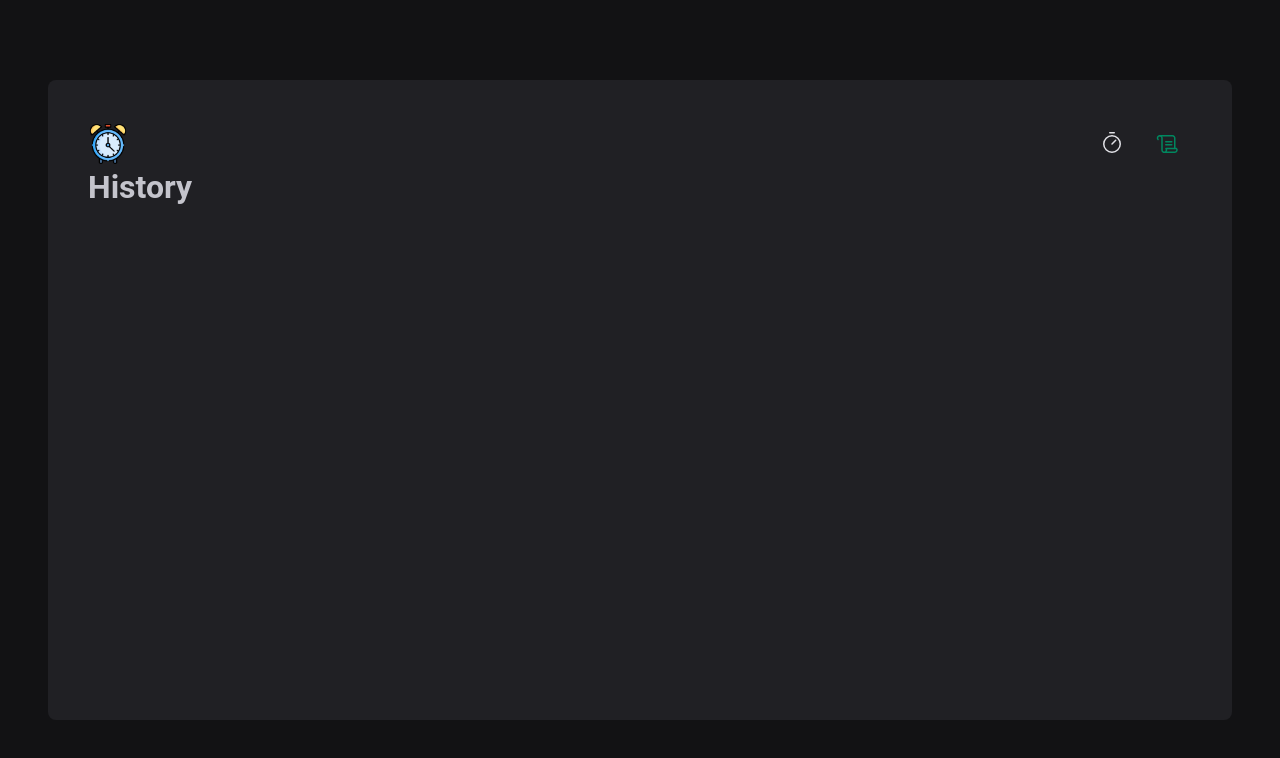
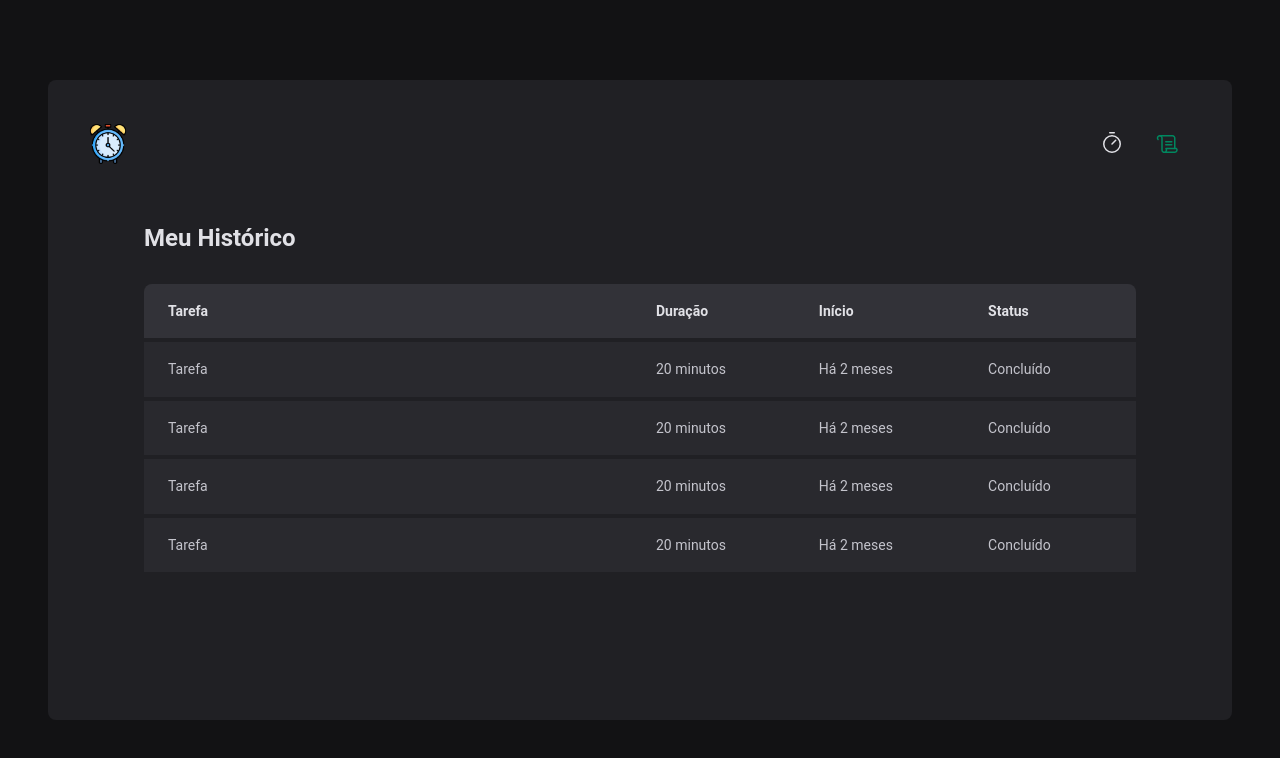
Before and after one commit to Bokinhass/comodoro-project, a React (Vite) app: page /history in a window 1280 px wide. Shown: the top 758 px of the page. Built offline with nearby package versions, Linux system fonts and the light colour scheme.

Commit message:
other changes

```diff
--- a/src/Router.tsx
+++ b/src/Router.tsx
@@ -1,5 +1,5 @@
 import { Routes, Route } from 'react-router-dom'
-import { History } from './pages/History'
+import { History } from './pages/History/History'
 import { Home } from './pages/Home'
 import { DefaultLayout } from './layouts/Defaultlayout'
 
--- a/src/pages/History.tsx
+++ /dev/null
@@ -1,3 +0,0 @@
-export function History() {
-  return <h1>History</h1>
-}
--- /dev/null
+++ b/src/pages/History/History.tsx
@@ -0,0 +1,48 @@
+import { HistoryContainer, HistoryList } from './styles'
+
+export function History() {
+  return (
+    <HistoryContainer>
+      <h1>Meu Histórico</h1>
+
+      <HistoryList>
+        <table>
+          <thead>
+            <tr>
+              <th>Tarefa</th>
+              <th>Duração</th>
+              <th>Início</th>
+              <th>Status</th>
+            </tr>
+          </thead>
+          <tbody>
+            <tr>
+              <td>Tarefa</td>
+              <td>20 minutos</td>
+              <td>Há 2 meses</td>
+              <td>Concluído</td>
+            </tr>
+            <tr>
+              <td>Tarefa</td>
+              <td>20 minutos</td>
+              <td>Há 2 meses</td>
+              <td>Concluído</td>
+            </tr>
+            <tr>
+              <td>Tarefa</td>
+              <td>20 minutos</td>
+              <td>Há 2 meses</td>
+              <td>Concluído</td>
+            </tr>
+            <tr>
+              <td>Tarefa</td>
+              <td>20 minutos</td>
+              <td>Há 2 meses</td>
+              <td>Concluído</td>
+            </tr>
+          </tbody>
+        </table>
+      </HistoryList>
+    </HistoryContainer>
+  )
+}
--- /dev/null
+++ b/src/pages/History/styles.ts
@@ -0,0 +1,62 @@
+import styled from 'styled-components'
+
+export const HistoryContainer = styled.main`
+  flex: 1;
+  padding: 3.5rem;
+
+  display: flex;
+  flex-direction: column;
+
+  h1 {
+    font-size: 1.5rem;
+    color: ${(props) => props.theme['gray-100']};
+  }
+`
+
+export const HistoryList = styled.div`
+  flex: 1;
+  overflow: auto;
+  margin-top: 2rem;
+
+  table {
+    width: 100%;
+    border-collapse: collapse;
+    min-width: 600px;
+
+    th {
+      background-color: ${(props) => props.theme['gray-600']};
+      padding: 1rem;
+      text-align: left;
+      color: ${(props) => props.theme['gray-100']};
+      font-size: 0.875rem;
+      line-height: 1.6;
+
+      &:first-child {
+        border-top-left-radius: 8px;
+        padding-left: 1.5rem;
+      }
+
+      &:last-child {
+        border-top-right-radius: 8px;
+        padding-right: 1.5rem;
+      }
+    }
+
+    td {
+      background-color: ${(props) => props.theme['gray-700']};
+      border-top: 4px solid ${(props) => props.theme['gray-800']};
+      padding: 1rem;
+      font-size: 0.875rem;
+      line-height: 1.6;
+
+      &:first-child {
+        width: 50%;
+        padding-left: 1.5rem;
+      }
+
+      &:last-child {
+        padding-right: 1.5rem;
+      }
+    }
+  }
+`
--- a/src/pages/Home/index.tsx
+++ b/src/pages/Home/index.tsx
@@ -15,13 +15,26 @@
       <form action="">
         <FormContainer>
           <label htmlFor="task">Vou trabalhar em</label>
-          <TaskInput id="task" placeholder="Dê um nome para o seu projeto" />
+          <TaskInput
+            id="task"
+            list="task-suggest"
+            placeholder="Dê um nome para o seu projeto"
+          />
+
+          <datalist id="task-suggest">
+            <option value="Projeto 1" />
+            <option value="Projeto 2" />
+            <option value="Projeto 3" />
+          </datalist>
 
           <label htmlFor="">durante</label>
           <MinutesAmmountInput
             type="number"
             id="minutesAmount"
             placeholder="00"
+            step={5}
+            max={60}
+            min={5}
           />
 
           <span>minutos.</span>
```
